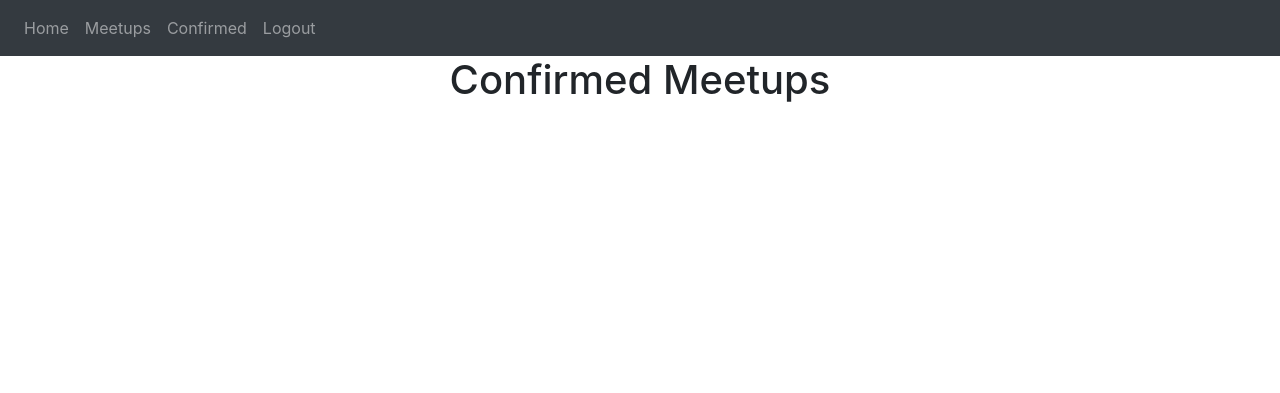
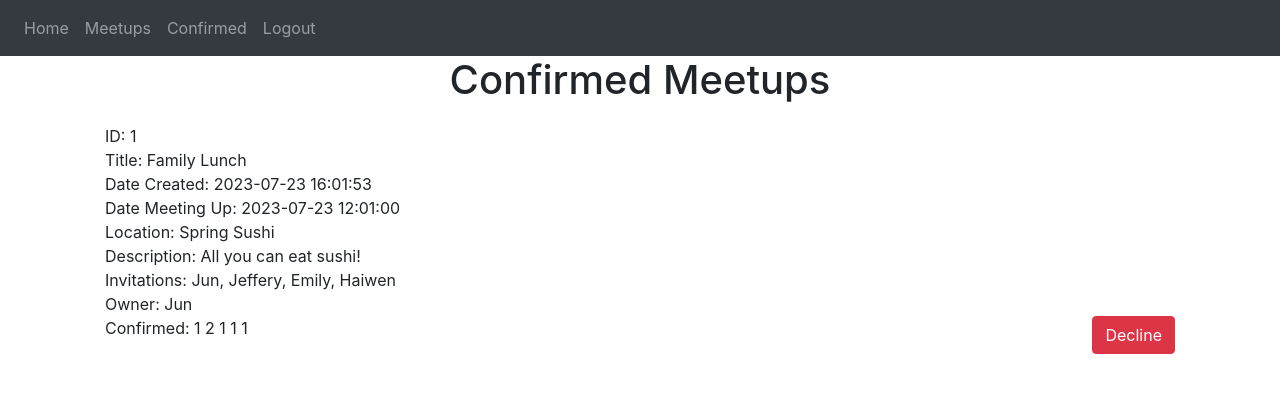
Before and after one commit to Jeffery05/MeetUp, a Flask app: page /confirmed in a window 1280 px wide. Shown: the top 393 px of the page. Run offline with Flask 3, Linux system fonts and the light colour scheme; a user stored in the database is signed in; some libraries are stand-ins or nearby versions.

Commit message:
added meetups that user's have confirmed onto a seperate page

```diff
--- a/website/templates/confirmed.html
+++ b/website/templates/confirmed.html
@@ -1,4 +1,26 @@
 {% extends "base.html" %} {% block title %}Confirmed{% endblock %} {% block content
     %}
     <h1 align="center">Confirmed Meetups</h1>
+    <ul class="list-group list-group-flush" id="notes">
+        {% set ns = namespace(inviteNumber=1) %}
+        {% for meetup in user.meetups: %}
+        {% if meetup.confirmed.find(confirmSearch) != -1%}
+        <li class="list-group-item">
+            ID: {{meetup.id}}<br>
+            Title: {{ meetup.title }}<br>
+            Date Created: {{ meetup.date_created }}<br>
+            Date Meeting Up: {{ meetup.date_meetup}}<br>
+            Location: {{meetup.location}}<br>
+            Description: {{meetup.description}}<br>
+            Invitations: {{inviteList[ns.inviteNumber]}}<br>
+            Owner: {{meetup.owner}}<br>
+            Confirmed: {{meetup.confirmed}}
+            <button type = "button" class = "btn btn-danger float-right" onClick="deleteMeetup({{meetup.id}})">
+                <span aria-hidden="true">Decline</span>
+            </button>
+        </li>
+        {% endif %}
+        {% set ns.inviteNumber = ns.inviteNumber+1 %}
+        {% endfor %}
+    </ul>
     {% endblock %}
--- a/website/views.py
+++ b/website/views.py
@@ -50,6 +50,7 @@ def home():
 def view_meetups():
     first = True
     invites = ""
+    confirmSearch = " " + str(current_user.id) + " "
     for meetup in current_user.meetups:
         first = True
         for user in meetup.user:
@@ -58,15 +59,35 @@ def view_meetups():
                 first = False
             else:
                 invites  = invites + ", " + user.first_name
+        print(meetup.confirmed.find(confirmSearch))
     print(invites)
     inviteList = invites.split("   ")
     print(inviteList)
-    return render_template("view_meetups.html", user=current_user, inviteList = inviteList)
+
+    print(confirmSearch)
+    return render_template("view_meetups.html", user=current_user, inviteList = inviteList, confirmSearch = confirmSearch)
 
 @views.route('/confirmed', methods=['GET', 'POST'])
 @login_required
 def confirmed():
-    return render_template("confirmed.html", user = current_user)
+    first = True
+    invites = ""
+    confirmSearch = " " + str(current_user.id) + " "
+    for meetup in current_user.meetups:
+        first = True
+        for user in meetup.user:
+            if first == True:
+                invites = invites + "   " + user.first_name
+                first = False
+            else:
+                invites  = invites + ", " + user.first_name
+        print(meetup.confirmed.find(confirmSearch))
+    print(invites)
+    inviteList = invites.split("   ")
+    print(inviteList)
+
+    print(confirmSearch)
+    return render_template("confirmed.html", user=current_user, inviteList = inviteList, confirmSearch = confirmSearch)
 
 
 @views.route('/confirm-meetup', methods=['POST'])
```
Also changed, not shown: website/templates/view_meetups.html (+5 -2 lines), instance/database.db.
